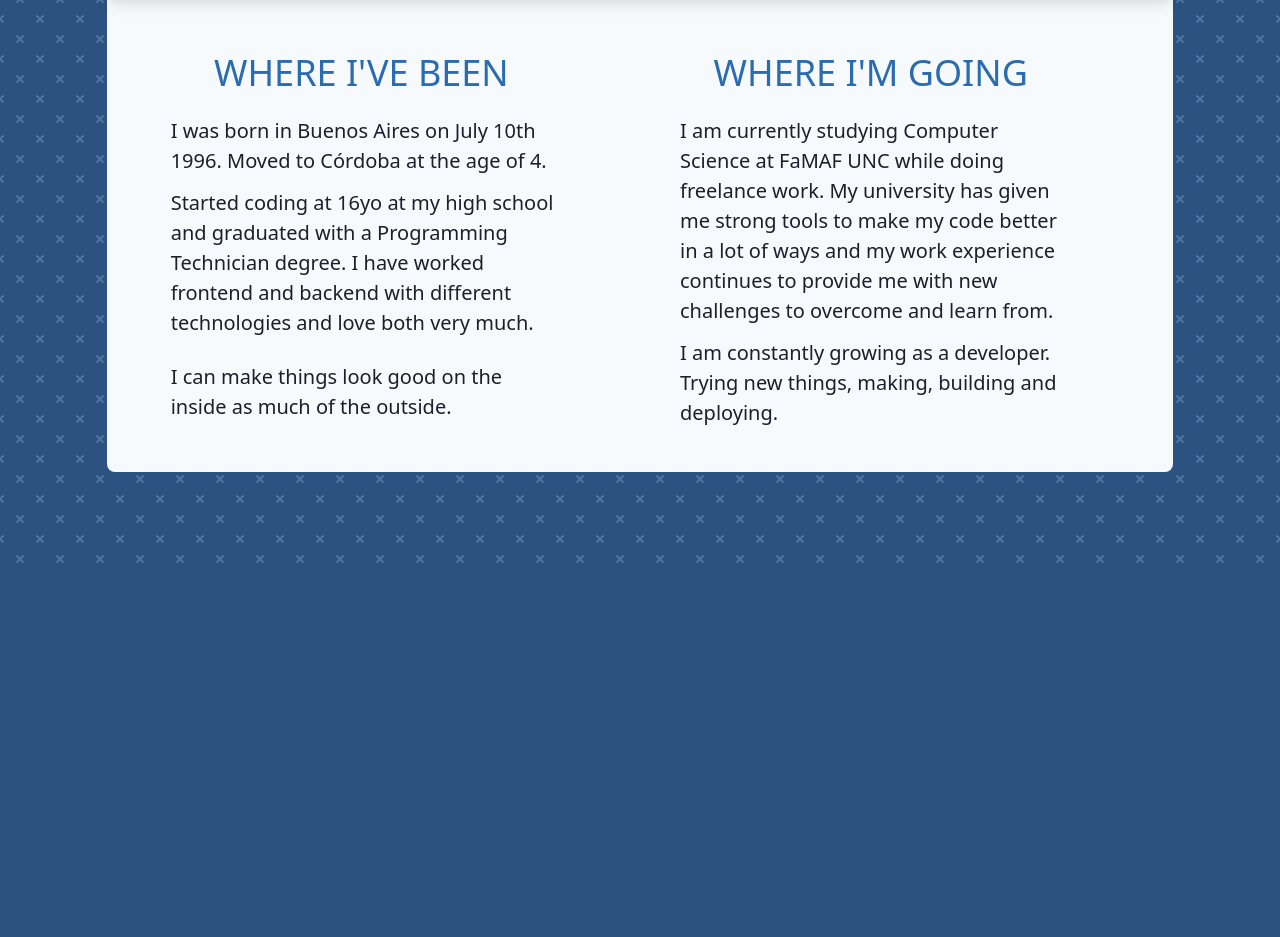
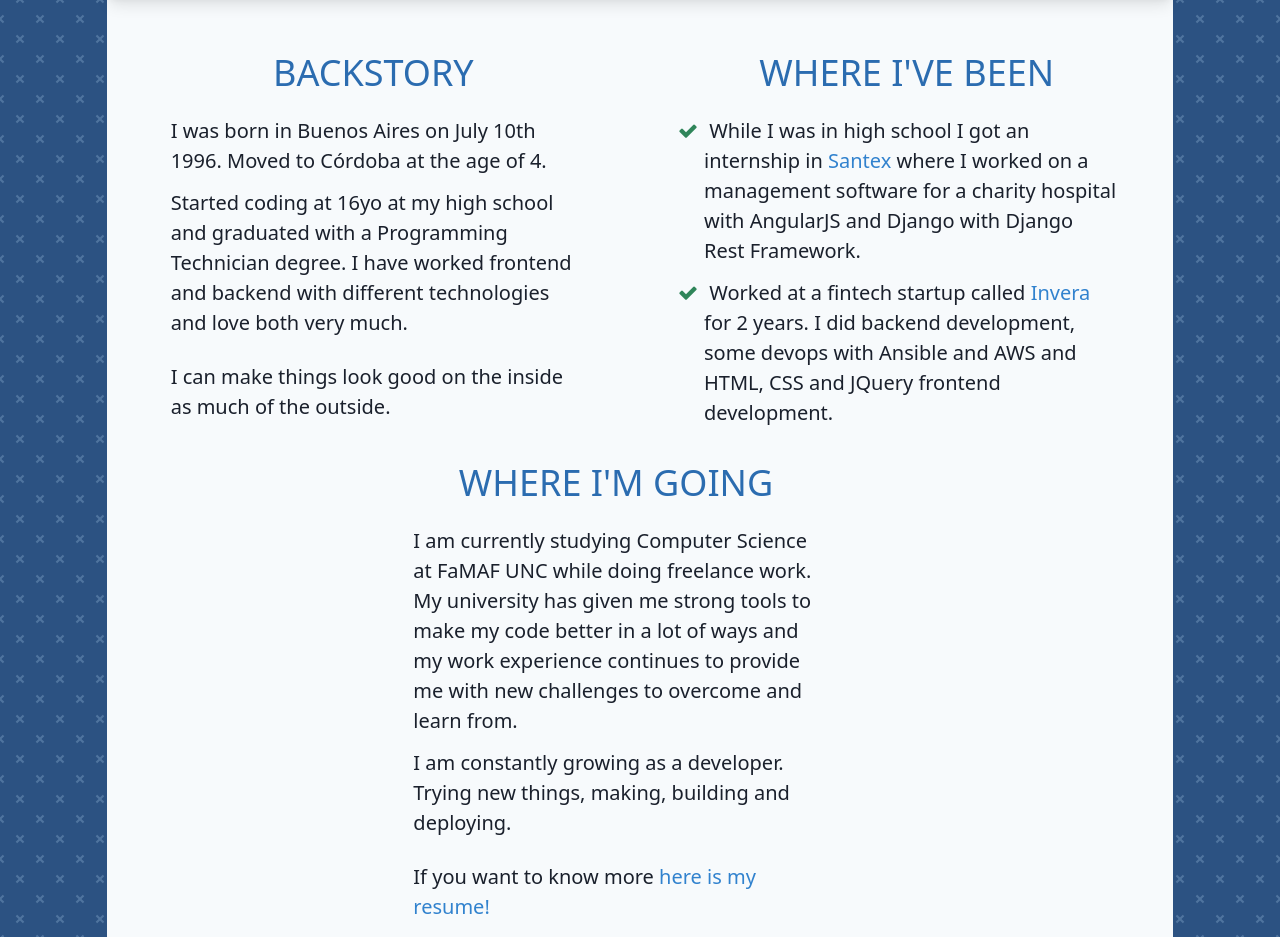
Before and after one commit to mauroeparis/mauroeparis, a website: page index.html in a window 1280 px wide. Shown: the part 1781-2718 px from the top of the page. Before the commit the page ends 2349 px from the top, so only its background shows below. Drawn offline with nearby package versions, Linux system fonts and the light colour scheme; files that its build step writes are made by us from their sources.

Commit message:
add some things to my about page

```diff
--- a/css/style.css
+++ b/css/style.css
@@ -20,3 +20,8 @@ li:before {
   margin-left: -1.3em; /* same as padding-left set on li */
   width: 1.3em; /* same as padding-left set on li */
 }
+
+a {
+  color: #3182ce;
+  font-weight: 500;
+}
--- a/index.html
+++ b/index.html
@@ -282,7 +282,7 @@
                 About me
             </h1>
             </img>
-            <div class="flex flex-col lg:flex-row justify-around py-8">
+            <div class="flex flex-wrap justify-around py-8">
                 <div class="
                         text-gray-900
                         lg:w-1/2
@@ -291,7 +291,7 @@
                         text-center uppercase font-medium
                         text-blue-700 text-4xl py-4
                     ">
-                        Where I've been
+                        Backstory
                     </h1>
                     <p class="ml-10 mr-8 text-3xl xl:text-xl px-6">
                         I was born in Buenos Aires on July 10th 1996.
@@ -307,6 +307,33 @@
                         I can make things look good on the inside
                         as much of the outside.
                     </p>
+                </div>
+                <div class="
+                        text-gray-900
+                        lg:w-1/2
+                    ">
+                    <h1 class="
+                        text-center uppercase font-medium
+                        text-blue-700 text-4xl py-4
+                    ">
+                        Where I've been
+                    </h1>
+                    <ul class="list-inside">
+                        <li class="ml-10 mr-8 text-3xl xl:text-xl px-6">
+                            While I was in high school I got an internship
+                            in <a href="https://santexgroup.com/">Santex</a>
+                            where I worked on a management software
+                            for a charity hospital with AngularJS and Django
+                            with Django Rest Framework.
+                        </li>
+                        <li class="ml-10 mr-8 text-3xl xl:text-xl px-6 py-3">
+                            Worked at a fintech startup called
+                            <a href="https://invera.com.ar/">Invera</a>
+                            for 2 years. I did backend development, some
+                            devops with Ansible and AWS and HTML, CSS and JQuery
+                            frontend development.
+                        </li>
+                    </ul>
                 </div>
                 <div class="
                         text-gray-900
@@ -330,6 +357,12 @@
                         I am constantly growing as a developer. Trying new things,
                         making, building and deploying.
                     </p>
+                    <p class="ml-10 mr-8 text-3xl xl:text-xl px-6 py-3">
+                       If you want to know more
+                        <a href="https://www.dropbox.com/s/kp0i8psc16y2kmk/MauroEParis_en.pdf">
+                            here is my resume!
+                        </a>
+                    </p>
                 </div>
             </div>
         </div>
```
